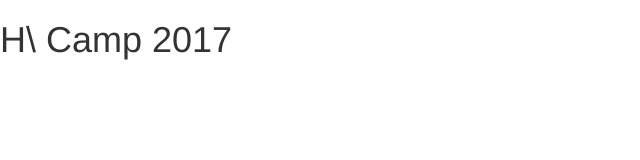
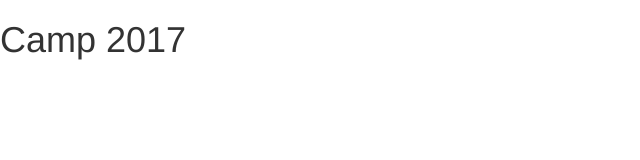
Before and after one commit to dulce1114/dulce1114.github.io, a plain HTML site: page Development/index.html in a window 1280 px wide. Shown: the whole page, without its empty margins (0-640 px from the left). Drawn offline with nearby package versions, Linux system fonts and the light colour scheme.

Commit message:
Update index.html

```diff
--- a/Development/index.html
+++ b/Development/index.html
@@ -20,7 +20,7 @@
     <![endif]-->
   </head>
   <body>
-    <h1>H\ Camp 2017</h1>
+    <h1> Camp 2017</h1>
 
     <!-- jQuery (necessary for Bootstrap's JavaScript plugins) -->
     <script src="https://ajax.googleapis.com/ajax/libs/jquery/1.12.4/jquery.min.js"></script>
```
